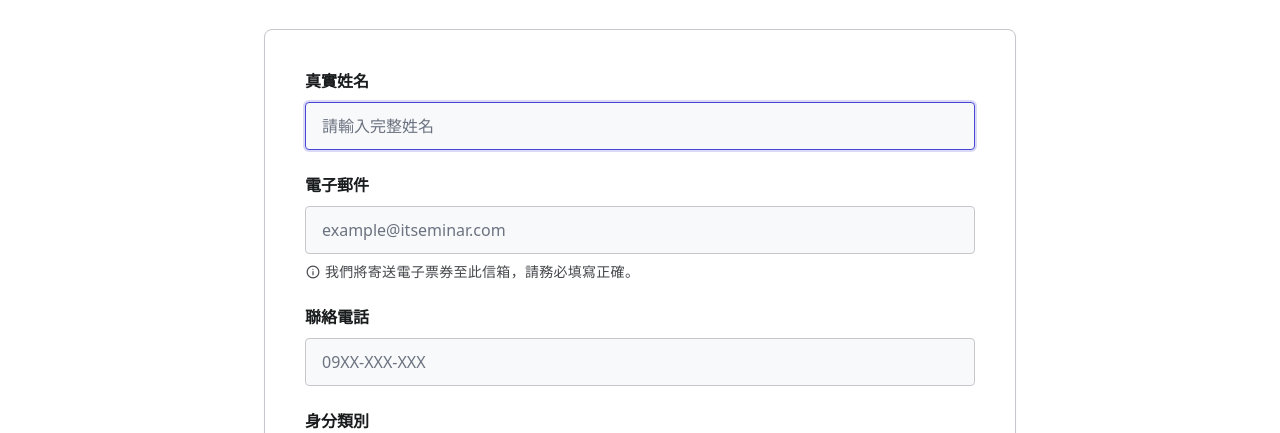
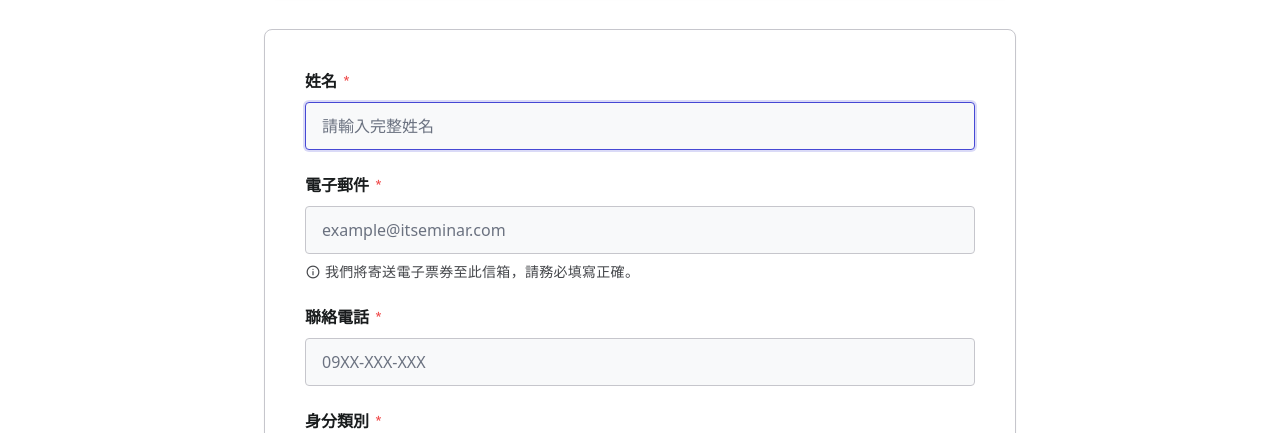
Before and after one commit to muehung/flowform-summit-2026, a Vue app in the folder frontend/: page /step01 in a window 1280 px wide. Shown: the part 519-952 px from the top of the page. Built offline with nearby package versions, Linux system fonts and the light colour scheme.

Commit message:
feat: step1, form required added, validate function modified, default form added

```diff
--- a/frontend/src/views/step01View.vue
+++ b/frontend/src/views/step01View.vue
@@ -5,12 +5,15 @@ import Navbar from '../components/NavbarComponent.vue'
 import Footer from '../components/FooterComponent.vue'
 import StepProgress from '../components/StepProgressComponent.vue';
 
-const form = ref({
+
+const formDefault = {
     name: '',
     email: '',
     phone: '',
     identity: '',
-})
+}
+
+const form = ref({...formDefault})
 
 const errors = ref({
     name: '',
@@ -53,10 +56,10 @@ function validateForm() {
     // errors obj的值 變成 array value
     const formValue = Object.values(errors.value);
     // .every 用的工具
-    const isFalse = (currentValue)=> currentValue === "" || currentValue == false;
+    const isFalse = (currentValue)=> currentValue === "";
     return formValue.every(isFalse);
 
-    // return Object.values(errors.value).every(msg => msg === "" || msg == false)
+    // return Object.values(errors.value).every(msg => msg === "")
 }
 
 
@@ -113,23 +116,29 @@ function cancelRegistration() {
                 <form class="space-y-stack-md" @submit.prevent="submitGoNext">
                     <!-- Name Field -->
                     <div class="space-y-stack-sm">
-                        <label class="block font-body-md font-bold text-on-surface" for="name">真實姓名</label>
+                        <label class="block font-body-md font-bold text-on-surface" for="name">姓名
+                            <span class="text-red-500 ml-0.5" aria-hidden="true">*</span>
+                            <span class="sr-only">必填</span>
+                        </label>
                         <input
                             :value="form.name"
                             @input="form.name = $event.target.value"
                             ref="inputFirstFocus"
                             class="w-full h-12 px-4 rounded-lg border border-outline-variant bg-surface focus:border-secondary focus:ring-2 focus:ring-secondary/20 transition-all duration-200 outline-none"
-                            id="name" name="name" placeholder="請輸入完整姓名" type="text" />
+                            id="name" name="name" placeholder="請輸入完整姓名" type="text" required/>
                             <span v-if="errors.name" class="text-red-500">{{errors.name}}</span>
                     </div>
                     <!-- Email Field -->
                     <div class="space-y-stack-sm">
-                        <label class="block font-body-md font-bold text-on-surface" for="email">電子郵件 </label>
+                        <label class="block font-body-md font-bold text-on-surface" for="email">電子郵件
+                            <span class="text-red-500 ml-0.5" aria-hidden="true">*</span>
+                            <span class="sr-only">必填</span>
+                        </label>
                         <input
                             :value="form.email"
                             @input="form.email = $event.target.value"
                             class="w-full h-12 px-4 rounded-lg border border-outline-variant bg-surface focus:border-secondary focus:ring-2 focus:ring-secondary/20 transition-all duration-200 outline-none"
-                            id="email" name="email" placeholder="example@itseminar.com" type="email" />
+                            id="email" name="email" placeholder="example@itseminar.com" type="email" required/>
 
                             <span v-if="errors.email" class="text-red-500">{{errors.email}}</span>
                         <p class="font-label-mono text-label-mono text-on-surface-variant flex items-center gap-1">
@@ -139,22 +148,28 @@ function cancelRegistration() {
                     </div>
                     <!-- Phone Field -->
                     <div class="space-y-stack-sm">
-                        <label class="block font-body-md font-bold text-on-surface" for="phone">聯絡電話 </label>
+                        <label class="block font-body-md font-bold text-on-surface" for="phone">聯絡電話
+                            <span class="text-red-500 ml-0.5" aria-hidden="true">*</span>
+                            <span class="sr-only">必填</span>
+                        </label>
                         <input
                             :value="form.phone"
                             @input="form.phone = $event.target.value"
                             class="w-full h-12 px-4 rounded-lg border border-outline-variant bg-surface focus:border-secondary focus:ring-2 focus:ring-secondary/20 transition-all duration-200 outline-none"
-                            id="phone" name="phone" placeholder="09XX-XXX-XXX" type="tel" />
+                            id="phone" name="phone" placeholder="09XX-XXX-XXX" type="tel" required/>
                             <span v-if="errors.phone" class="text-red-500">{{errors.phone}}</span>
                     </div>
                     <!-- Identity Field -->
                     <div class="space-y-stack-sm">
-                        <label class="block font-body-md font-bold text-on-surface" for="identity">身分類別 </label>
+                        <label class="block font-body-md font-bold text-on-surface" for="identity">身分類別
+                            <span class="text-red-500 ml-0.5" aria-hidden="true">*</span>
+                            <span class="sr-only">必填</span>
+                        </label>
                         <div class="relative">
                             <select
                                 :value="form.identity" @change="form.identity = $event.target.value"
                                 class="w-full h-12 px-4 pr-10 rounded-lg border border-outline-variant bg-surface focus:border-secondary focus:ring-2 focus:ring-secondary/20 transition-all duration-200 outline-none appearance-none cursor-pointer"
-                                id="identity" name="identity">
+                                id="identity" name="identity" required>
                                 <option disabled="" selected="" value="">請選擇您的身分</option>
                                 <option value="developer">軟體開發者 (Developer)</option>
                                 <option value="devops">維運工程師 (DevOps)</option>
```
Also changed, not shown: 1 other file (tests, documents, lock files or other folders).
